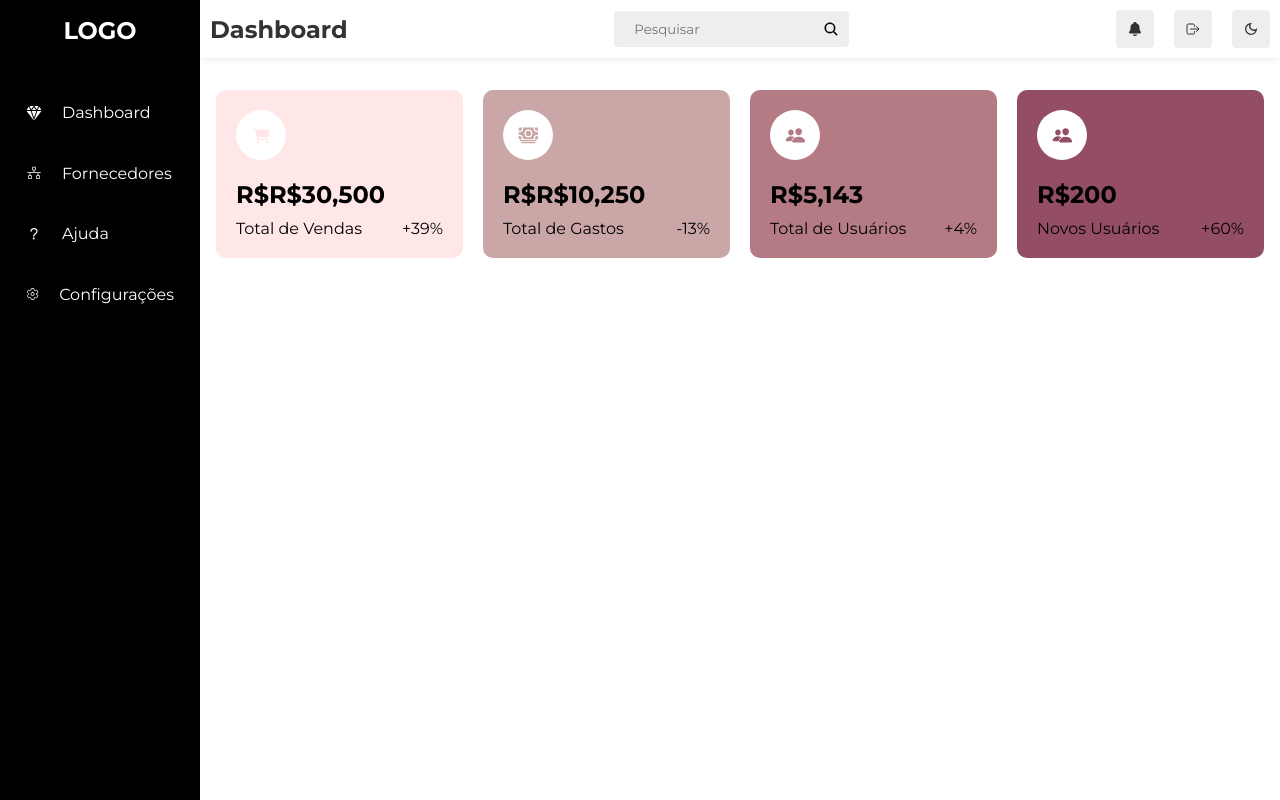
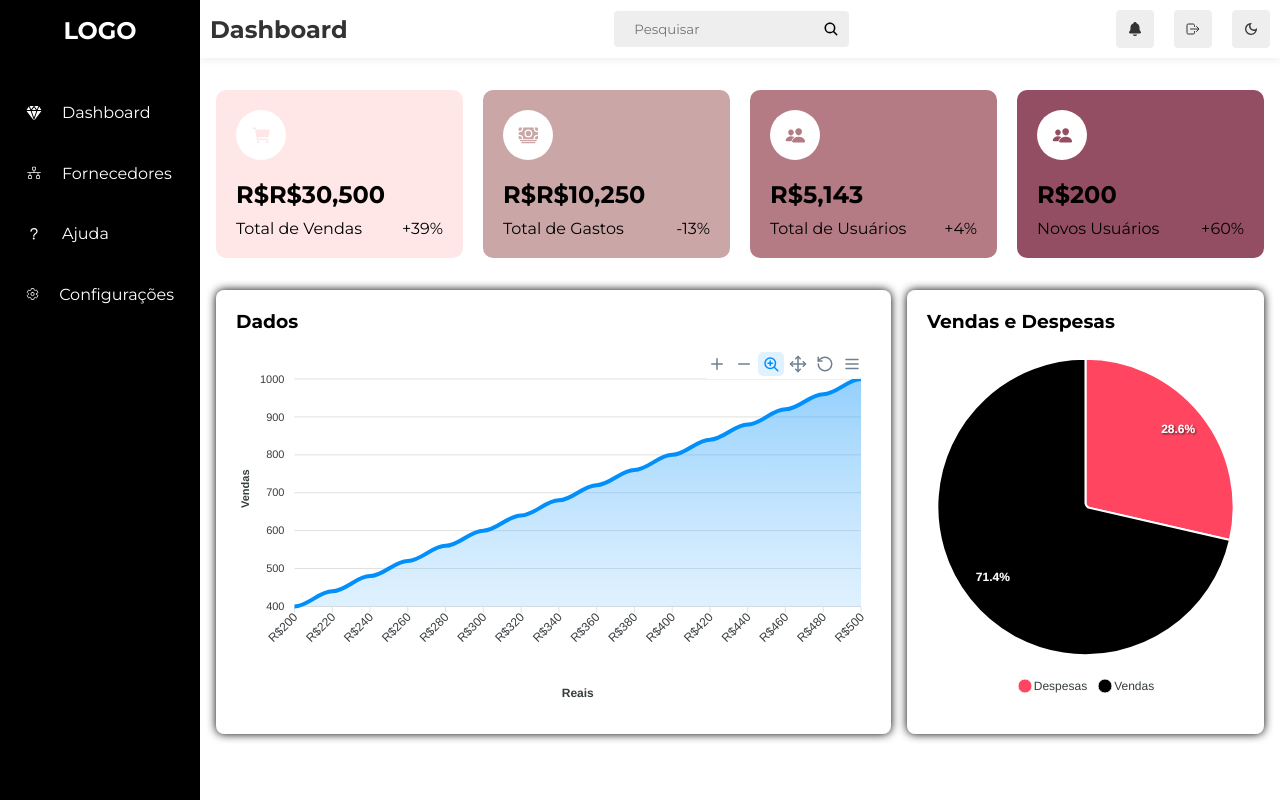
Before and after one commit to matheusduartedevs/dashboard, a React (Vite) app: page / in a window 1280 px wide. Built offline with nearby package versions, Linux system fonts and the light colour scheme.

Commit message:
feat: implementando componentes SalesChart e ActivityChart

```diff
--- a/src/App.jsx
+++ b/src/App.jsx
@@ -1,5 +1,8 @@
 import "./App.css";
 import CardList from "./components/CardList/CardList";
+import ActivityChart from "./components/Charts/ActivityChart";
+import SalesChart from "./components/Charts/SalesChart";
+import ChartContainer from "./components/Container/ChartContainer";
 import Container from "./components/Container/Container";
 import Content from "./components/Container/Content";
 import Header from "./components/Header/Header";
@@ -13,6 +16,10 @@ const App = () => {
         <Header />
         <Content>
           <CardList />
+          <ChartContainer>
+            <ActivityChart />
+            <SalesChart />
+          </ChartContainer>
         </Content>
       </Container>
     </div>
--- /dev/null
+++ b/src/components/Charts/ActivityChart.jsx
@@ -0,0 +1,65 @@
+import ReactApexChart from "react-apexcharts";
+import "./Chart.css";
+
+const ActivityChart = () => {
+  const data = [
+    { reais: 200, sales: 400 },
+    { reais: 220, sales: 440 },
+    { reais: 240, sales: 480 },
+    { reais: 260, sales: 520 },
+    { reais: 280, sales: 560 },
+    { reais: 300, sales: 600 },
+    { reais: 320, sales: 640 },
+    { reais: 340, sales: 680 },
+    { reais: 360, sales: 720 },
+    { reais: 380, sales: 760 },
+    { reais: 400, sales: 800 },
+    { reais: 420, sales: 840 },
+    { reais: 440, sales: 880 },
+    { reais: 460, sales: 920 },
+    { reais: 480, sales: 960 },
+    { reais: 500, sales: 1000 },
+  ];
+
+  const options = {
+    chart: {
+      height: 350,
+      type: "line",
+    },
+    dataLabels: {
+      enabled: false,
+    },
+    xaxis: {
+      categories: data.map((item) => `R$${item.reais}`),
+      title: {
+        text: "Reais",
+      },
+    },
+    yaxis: {
+      title: {
+        text: "Vendas",
+      },
+    },
+  };
+
+  const series = [
+    {
+      name: "Vendas",
+      data: data.map((item) => item.sales),
+    },
+  ];
+
+  return (
+    <div className="chart activity-chart">
+      <h3 className="chart-title">Dados</h3>
+      <ReactApexChart
+        options={options}
+        series={series}
+        type="area"
+        height={350}
+      />
+    </div>
+  );
+};
+
+export default ActivityChart;
--- /dev/null
+++ b/src/components/Charts/Chart.css
@@ -0,0 +1,23 @@
+.chart {
+  border-radius: 8px;
+  padding: 20px;
+  box-shadow: 0px 0px 10px 0px;
+}
+
+.chart-title {
+  margin-bottom: 1rem;
+}
+
+.activity-chart {
+  flex: 2;
+}
+
+.sales-chart {
+  flex: 1;
+}
+
+@media (max-width: 768px) {
+  .chart {
+    width: 100%;
+  }
+}
--- /dev/null
+++ b/src/components/Charts/SalesChart.jsx
@@ -0,0 +1,28 @@
+import Chart from "react-apexcharts";
+import "./Chart.css";
+
+const SalesChart = () => {
+  const data = {
+    Despesas: 10000,
+    Vendas: 25000,
+  };
+
+  const options = {
+    labels: Object.keys(data),
+    colors: ["#FF4560", "008FFB"],
+    legend: {
+      position: "bottom",
+    },
+  };
+
+  const series = Object.values(data);
+
+  return (
+    <div className="chart sales-chart">
+      <h3 className="chart-title">Vendas e Despesas</h3>
+      <Chart options={options} series={series} type="pie" height={350} />
+    </div>
+  );
+};
+
+export default SalesChart;
--- /dev/null
+++ b/src/components/Container/ChartContainer.jsx
@@ -0,0 +1,8 @@
+import "./Container.css";
+
+// eslint-disable-next-line react/prop-types
+const ChartContainer = ({ children }) => {
+  return <div className="chart-container">{children}</div>;
+};
+
+export default ChartContainer;
--- a/src/components/Container/Container.css
+++ b/src/components/Container/Container.css
@@ -9,3 +9,15 @@
   flex-direction: column;
   gap: 2rem;
 }
+
+.chart-container {
+  display: flex;
+  flex-wrap: wrap;
+  gap: 1rem;
+}
+
+@media (max-width: 900px) {
+  .chart-container {
+    flex-direction: column;
+  }
+}
```
